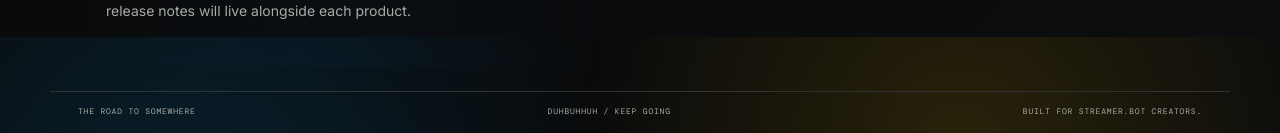
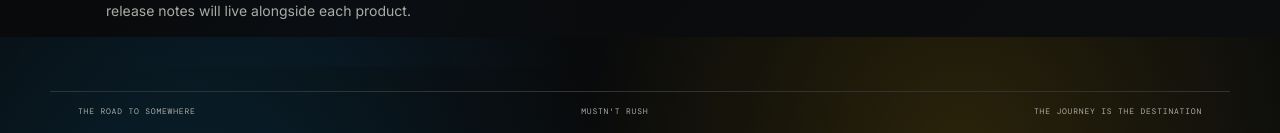
Before and after one commit to DizzyBHigh/road-to-somewhere, a Jekyll site: the page built from index.html, in a window 1280 px wide and 900 px high, scrolled down 999 px. Shown: the part 764-897 px from the top of the window. Built offline with Jekyll 4.4.1, drawn with Linux system fonts in a browser that asks for light colours; a script that is not in the unit is left out.

Commit message:
Update site footer message

```diff
--- a/_includes/footer.html
+++ b/_includes/footer.html
@@ -1 +1 @@
-<footer><span>THE ROAD TO SOMEWHERE</span><span>DUHBUHHUH / KEEP GOING</span><span>Built for Streamer.bot creators.</span></footer>
+<footer><span>THE ROAD TO SOMEWHERE</span><span>MUSTN'T RUSH</span><span>THE JOURNEY IS THE DESTINATION</span></footer>
```
